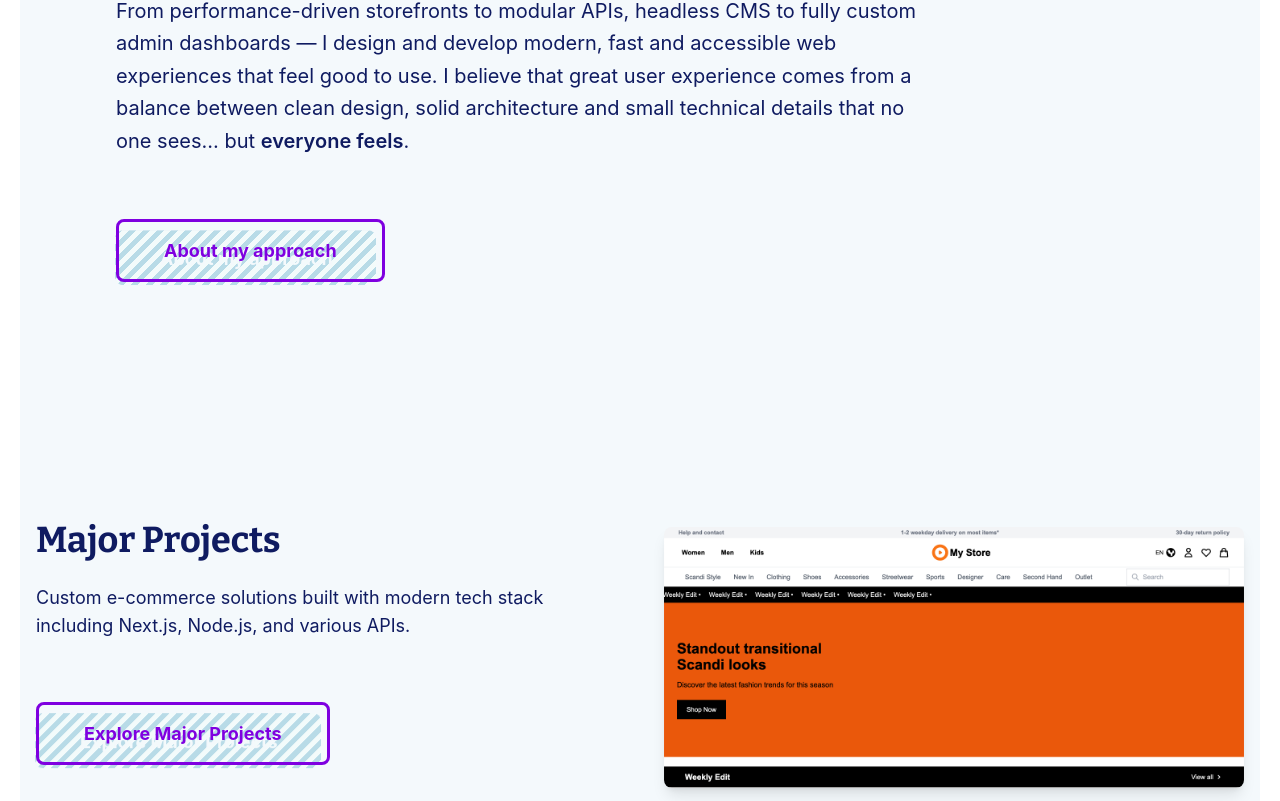
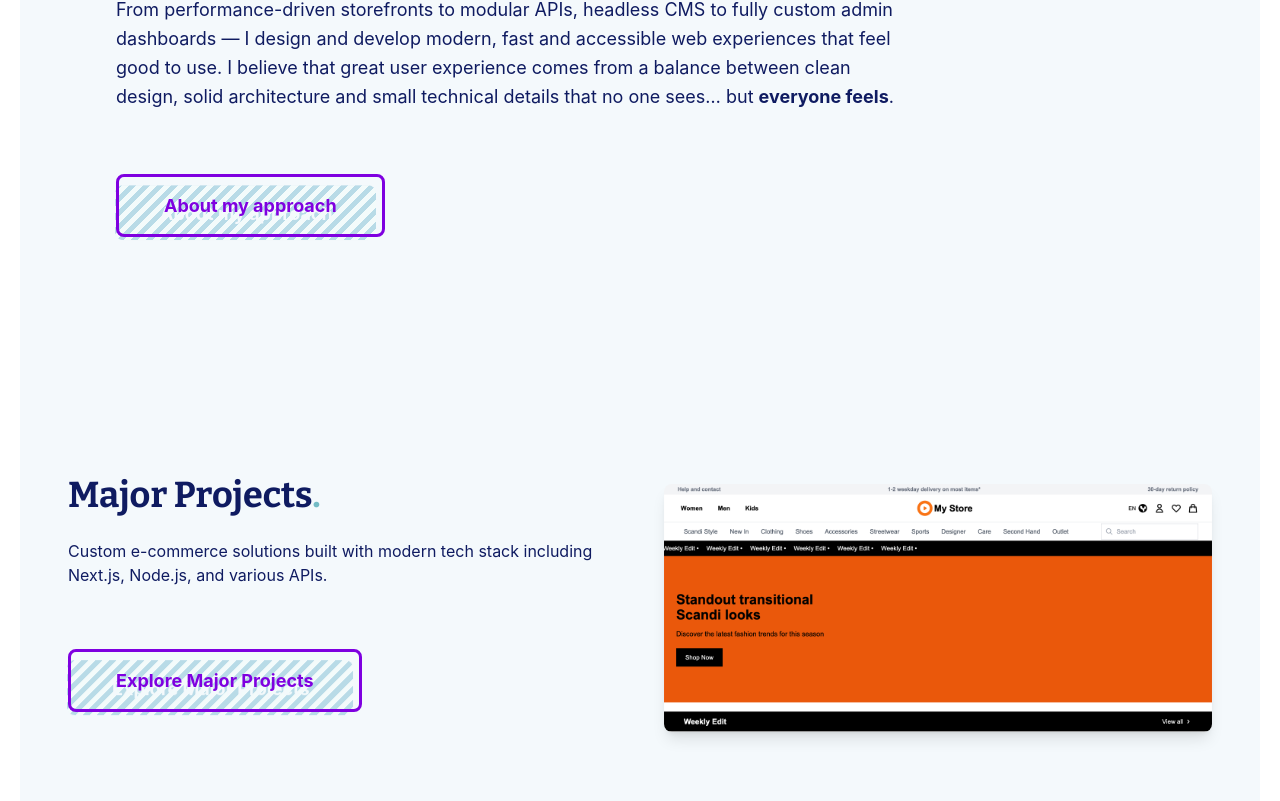
Before and after one commit to flobby41/Portfolio, a Next.js app: page / in a window 1280 px wide. Shown: the part 1299-2100 px from the top of the page. Built offline with nearby package versions, Linux system fonts and the light colour scheme.

Commit message:
Enhance skills section: add horizontal lines between skill items and adjust spacing; update typography in HorizontalBand component for improved readability

```diff
--- a/src/app/globals.css
+++ b/src/app/globals.css
@@ -454,6 +454,24 @@
   .skills, .skills_title{
     color: var(--text);
   }
+
+  /* Ligne horizontale entre les skills */
+  .skill-item {
+    position: relative;
+    padding-bottom: 100px;  /* Augmenté pour plus d'espace */
+  }
+
+  .skill-item:not(:last-child)::after {
+    content: "";
+    position: absolute;
+    bottom: 30px;  /* Positionné 60px sous les boutons (environ) */
+    left: 10%;  /* Réduit la longueur en ajoutant 10% de marge de chaque côté */
+    width: 80%;  /* Réduit à 80% de la largeur totale */
+    height: 1px;
+    background-color: var(--about-gray-green);    /* Couleur éclaircie */
+    margin: 0 auto;  /* Centrage horizontal */
+  }
+
   /* Dot pattern */
   .dots {
     background-image: radial-gradient(
--- a/src/app/page.tsx
+++ b/src/app/page.tsx
@@ -61,9 +61,9 @@ export default function Home() {
         <HorizontalBand />
 
 <LazySection className="min-h-screen py-20">
-  <div className="max-w-7xl mx-auto px-4">
+  <div className="max-w-7xl mx-auto px-12">
     <motion.div
-      className="space-y-32"
+      className="space-y-8"
       variants={{
         hidden: { opacity: 0 },
         visible: { opacity: 1 }
@@ -74,7 +74,7 @@ export default function Home() {
       {skillsData.map((skill, index) => (
         <motion.div
           key={skill.title}
-          className="flex items-center gap-12"
+          className="flex items-center gap-12 skill-item"
           variants={{
             hidden: { opacity: 0, x: index % 2 === 0 ? -50 : 50 },
             visible: {
@@ -85,8 +85,9 @@ export default function Home() {
           }}
         >
           <div className={`flex-1 ${index % 2 === 0 ? 'order-1' : 'order-2'}`}>
-            <h2 className="skills_title text-4xl font-bold mb-6">{skill.title}</h2>
-            <p className="skills text-lg mb-8 system-font">{skill.description}</p>
+            <h2 className="skills_title text-4xl font-bold mb-6">{skill.title}<span className="text-[#73BBC5]">.</span>
+            </h2>
+            <p className="skills text-base mb-8 system-font">{skill.description}</p>
             <motion.a href={skill.link} className="btn"
         >
           <span className="btn__label">
--- a/src/components/home/HorizontalBand.tsx
+++ b/src/components/home/HorizontalBand.tsx
@@ -25,7 +25,7 @@ const HorizontalBand = () => {
         className="mt-12 pl-24"
       >
         <div className="relative">
-          <h2 className="font-bitter text-[4rem] text-[#0f1b61] leading-[67.5px] [-webkit-font-smoothing:antialiased]">
+          <h2 className="font-bitter text-[3.5rem] text-[#0f1b61] leading-[67.5px] [-webkit-font-smoothing:antialiased]">
             Let&apos;s work together
             <span className="text-[#73BBC5]">.</span>
           </h2>
@@ -61,8 +61,8 @@ const HorizontalBand = () => {
         }}
         className="mt-16 pl-24 max-w-4xl"
       >
-        <p className="text-[#0f1b61] text-xl leading-relaxed mb-8">
-        From performance-driven storefronts to modular APIs, headless CMS to fully custom admin dashboards — I design and develop modern, fast and accessible web experiences that feel good to use. I believe that great user experience comes from a balance between clean design, solid architecture and small technical details that no one sees… but <span className="font-semibold"> everyone feels</span>.
+        <p className="text-[#0f1b61] text-lg leading-relaxed mb-8">
+        From performance-driven storefronts to modular APIs, headless CMS to fully custom admin dashboards — I design and develop modern, fast and accessible web experiences that feel good to use. I believe that great user experience comes from a balance between clean design, solid architecture and small technical details that no one sees… but <span className="font-bold"> everyone feels</span>.
         </p>
 
         <motion.a href="/work" className="btn"
```
